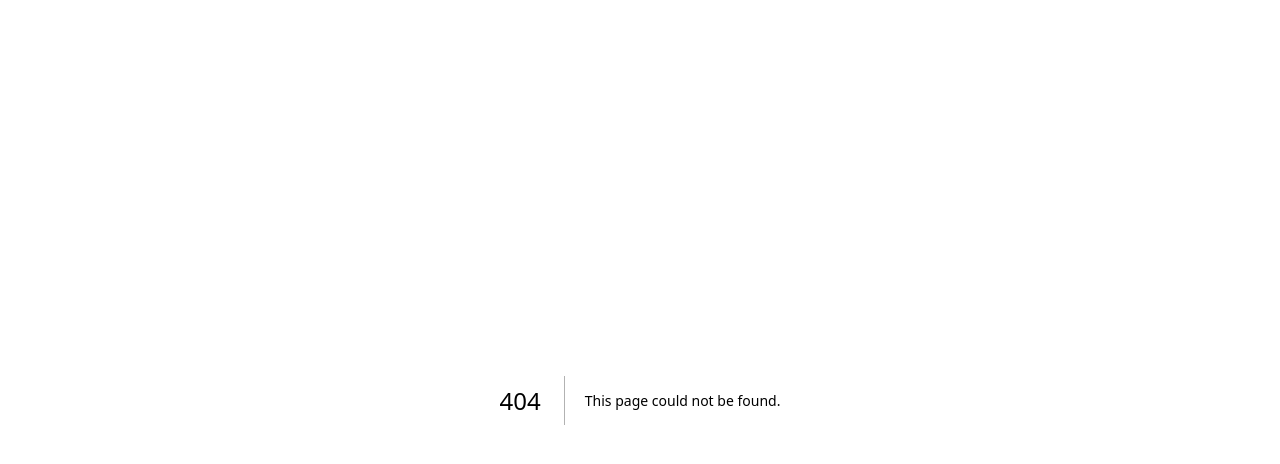
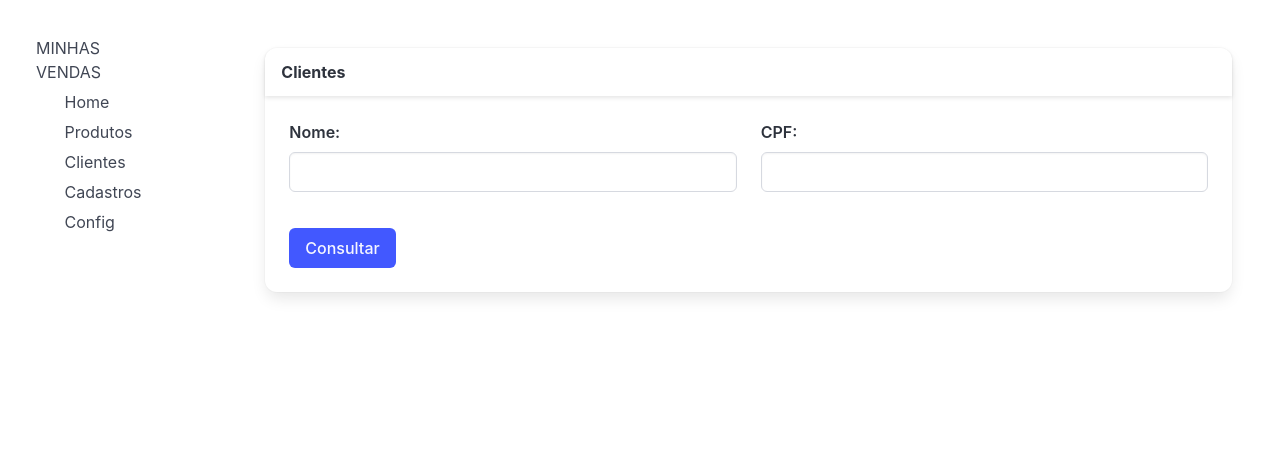
Before and after one commit to mateusbosquetti/Spring-Next-Projeto, a Next.js app in the folder vendas-app/: page /consultas/clientes in a window 1280 px wide. Before the commit this address had no page. Shown: the top 464 px of the page. Built offline with nearby package versions, Linux system fonts and the light colour scheme.

Commit message:
feat: Listagem Clientes

```diff
--- /dev/null
+++ b/vendas-app/src/app/consultas/clientes/page.tsx
@@ -0,0 +1,3 @@
+import { ListagemClientes } from "components";
+
+export default ListagemClientes;
--- a/vendas-app/src/components/clientes/index.ts
+++ b/vendas-app/src/components/clientes/index.ts
@@ -1 +1,2 @@
 export { CadastroClientes } from "./cadastro"
+export { ListagemClientes } from "./listagem"
--- /dev/null
+++ b/vendas-app/src/components/clientes/listagem/index.tsx
@@ -0,0 +1,63 @@
+"use client";
+
+import { Input } from "components/common";
+import { Layout } from "components/layout";
+import { useClientService } from "pasta/services";
+import { useState } from "react";
+
+interface ConsultaClientesForm {
+  nome?: string;
+  cpf?: string;
+}
+
+export const ListagemClientes: React.FC = () => {
+  const service = useClientService();
+  const [nome, setNome] = useState<string | undefined>("");
+  const [cpf, setCpf] = useState<string | undefined>("");
+
+  const submit = () => {
+    const filtro = {
+      nome,
+      cpf,
+    };
+
+    console.log(filtro);
+  };
+
+  return (
+    <Layout titulo="Clientes">
+      <form>
+        <div className="columns">
+          <Input
+            label="Nome:"
+            id="nome"
+            name="nome"
+            columnClasses="is-half"
+            value={nome}
+            onChange={(e) => {
+              setNome(e.target.value);
+            }}
+          />
+          <Input
+            label="CPF:"
+            id="cpf"
+            name="cpf"
+            columnClasses="is-half"
+            value={cpf}
+            onChange={(e) => {
+              setCpf(e.target.value);
+            }}
+          />
+        </div>
+
+        <div className="field is-grouped">
+          <div className="control">
+            <button onClick={submit} className="button is-link">
+              Consultar
+            </button>
+          </div>
+        </div>
+      </form>
+    </Layout>
+  );
+};
--- a/vendas-app/src/components/index.ts
+++ b/vendas-app/src/components/index.ts
@@ -1,4 +1,4 @@
 export { Layout } from './layout'
 export { CadastroProdutos, ListagemProdutos } from './produtos'
 export { Input, Message, Loader } from './common'
-export { CadastroClientes } from './clientes'
+export { CadastroClientes, ListagemClientes } from './clientes'
--- a/vendas-app/src/components/layout/menu/index.tsx
+++ b/vendas-app/src/components/layout/menu/index.tsx
@@ -9,9 +9,9 @@ export const Menu: React.FC = () => {
             <ul className="menu-list">
                 <MenuItem href="/" label="Home" />
                 <MenuItem href="/consultas/produtos" label="Produtos" />
-                <MenuItem href="/cadastros/clientes" label="Clientes" />
+                <MenuItem href="/consultas/clientes" label="Clientes" />
                 <MenuItem href="/" label="Cadastros" />
-                <MenuItem href="/" label="Comnfig" />
+                <MenuItem href="/" label="Config" />
             </ul>
         </aside>
     );
```
